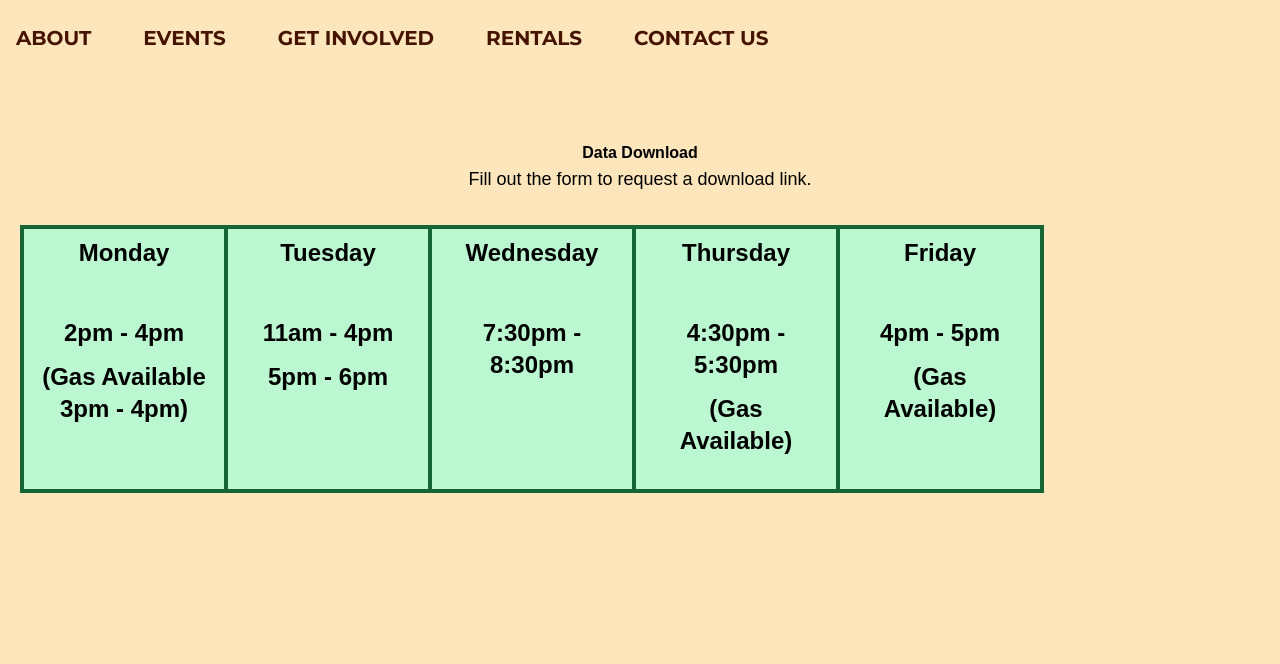
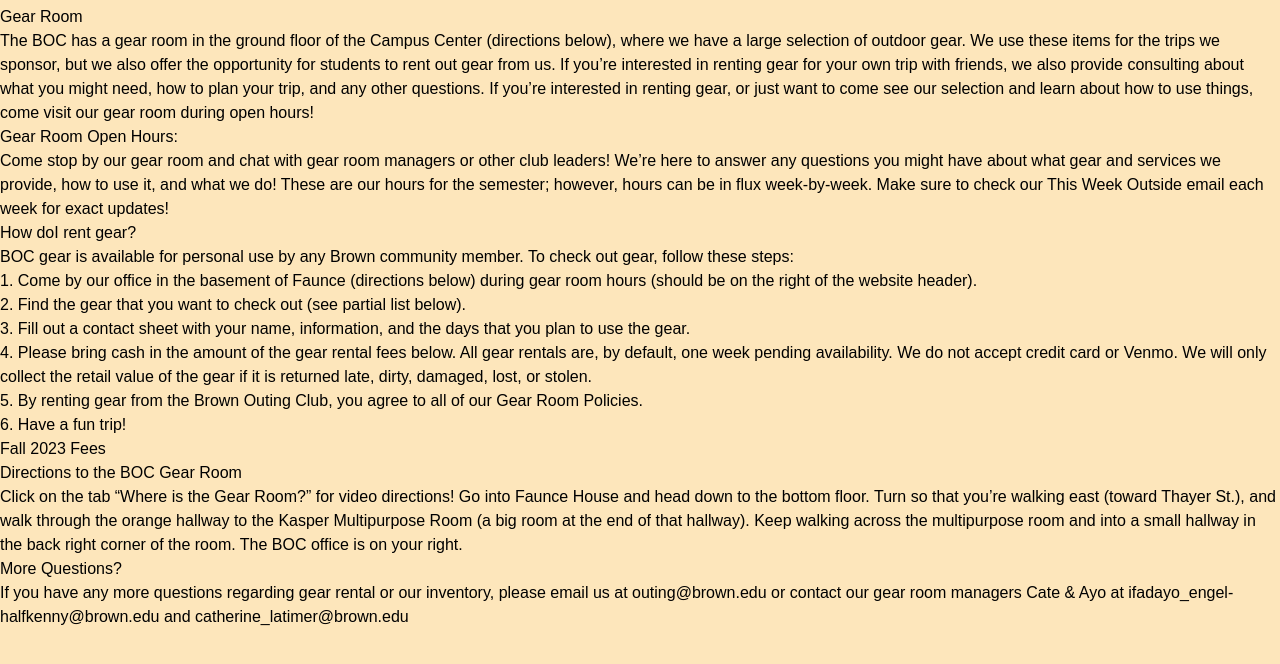
Before and after one commit to fullstackatbrown/project-boc, a Next.js app: page /gear-room in a window 1280 px wide. Shown: the top 664 px of the page. Built offline with nearby package versions, Linux system fonts and the light colour scheme.

Commit message:
gear room contents added

```diff
--- /dev/null
+++ b/src/app/gear-room/gear-room.css
@@ -0,0 +1,33 @@
+.entry-header {
+    text-align: left;
+}
+
+.entry-title {
+    font-family: "Montserrat", "Helvetica Neue", Helvetica, arial, sans-serif;
+    font-size: 3rem;
+    line-height: 2;
+    margin-left: 400px;
+    font-weight: bold;
+}
+
+.entry-content {
+    margin-block-start: 1em;
+    margin-block-end: 1em;
+    margin-inline-start: 405px;
+    margin-inline-end: 405px;
+}
+
+h2 {
+    font-family: "Montserrat", "Helvetica Neue", Helvetica, arial, sans-serif;
+    font-size: 2rem;
+    line-height: 2;
+    margin-left: 400px;
+    font-weight: bold;
+}
+
+p {
+    margin-block-start: 1em;
+    margin-block-end: 1em;
+    margin-inline-start: 405px;
+    margin-inline-end: 405px;
+}
--- a/src/app/gear-room/page.tsx
+++ b/src/app/gear-room/page.tsx
@@ -1,29 +1,66 @@
 'use client';
 import NavBar from "../components/NavBar";
-import Schedule from "./schedule";
 
 export default function GearRoom() {
     return (
-    <div className="h-full min-h-screen w-full">
-        <div>
-            <NavBar></NavBar>
-        </div>
+        <div className="h-full min-h-screen w-full">
         {/* Dynamic spacer based on header height */}
         <div style={{ minHeight: `5px` }}></div>
 
         {/* Site content */}
-        <div id="content" className="text-center p-5">
-            <div id="title-text" className="mt-[5vh] mb-4 text-4.5xl-responsive font-bold text-primary font-circ-std">
-                Data Download
-                <div id="explanation" className="mb-8 text-lg font-[100]">
-                    Fill out the form to request a download link.
-                </div>
-            </div>
-            <Schedule />
-            <div className="flex justify-center">
+        <div id="content" className="site-content">
+            <div id="primary" className="content-area">
+                <main id="main" className="site-main">
+                    <header className="entry-header">
+                        <h1 className="entry-title">Gear Room</h1>
+                    </header>
+                    <div className="entry-content">
+                        The BOC has a gear room in the ground floor of the Campus Center (directions below),
+                            where we have a large selection of outdoor gear. We use these items for the trips we sponsor,
+                            but we also offer the opportunity for students to rent out gear from us. If you’re interested in renting
+                            gear for your own trip with friends, we also provide consulting about what you might need, how to plan your trip,
+                            and any other questions. If you’re interested in renting gear, or just want to come see our selection and learn
+                            about how to use things, come visit our gear room during open hours!
+                    </div>
+                    <h2>Gear Room Open Hours:</h2>
+                    <p>Come stop by our gear room and chat with gear room managers or other club leaders! We’re here to answer any
+                        questions you might have about what gear and services we provide, how to use it, and what we do! These are our
+                        hours for the semester; however, hours can be in flux week-by-week. Make sure to check our This Week Outside email
+                        each week for exact updates!
+                    </p>
+                    <h2>How doI rent gear?</h2>
+                    <p>BOC gear is available for personal use by any Brown community member.  To check out gear, follow these steps:</p>
+                    <p>1. Come by our office in the basement of Faunce (directions below) during gear room hours
+                        (should be on the right of the website header).</p>
+                    <p>2. Find the gear that you want to check out (see partial list below).</p>
+                    <p>3. Fill out a contact sheet with your name, information, and the days that you plan to use the gear.</p>
+                    <p>4. Please bring cash in the amount of the gear rental fees below. All gear rentals are, by default, one week
+                        pending availability. We do not accept credit card or Venmo. We will only collect the retail value of the
+                        gear if it is returned late, dirty, damaged, lost, or stolen.</p>
+                    <p>5. By renting gear from the Brown Outing Club, you agree to all of our Gear Room Policies.</p>
+                    <p>6. Have a fun trip!</p>
+                    <h2>Fall 2023 Fees</h2>
+                    <h2>Directions to the BOC Gear Room</h2>
+                    <p>
+                    Click on the tab “Where is the Gear Room?” for video directions!
+                    Go into Faunce House and head down to the bottom floor.  Turn so
+                    that you’re walking east (toward Thayer St.), and walk through the
+                    orange hallway to the Kasper Multipurpose Room (a big room at the
+                    end of that hallway).  Keep walking across the multipurpose room and
+                    into a small hallway in the back right corner of the room. The BOC
+                    office is on your right.
+                    </p>
+                    <h2>More Questions?</h2>
+                    <p>
+                    If you have any more questions regarding gear rental or our inventory, please email us at
+                    outing@brown.edu or contact our gear room managers Cate & Ayo at ifadayo_engel-halfkenny@brown.edu
+                    and catherine_latimer@brown.edu
+                    </p>
+
+                </main>
+
             </div>
         </div>
 
-        <div className="mb-[5vh]"></div>
     </div>);
 }
```
